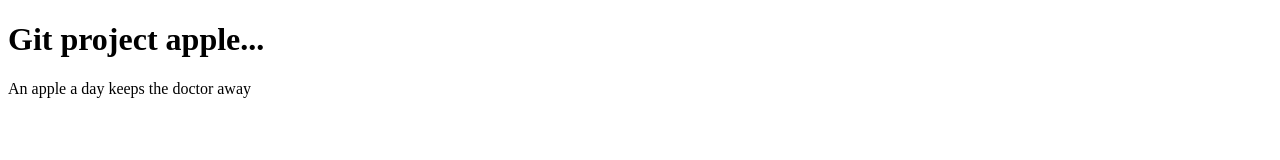
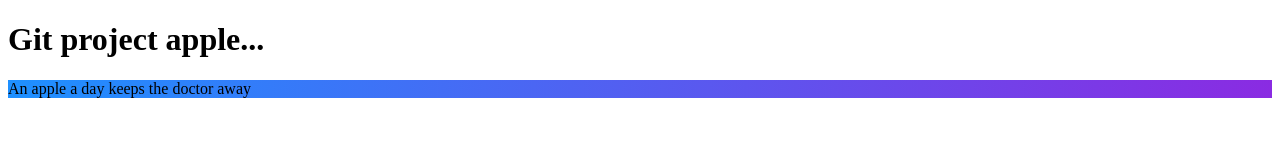
Before and after one commit to AlfazUlIslam/repo-apple, a plain HTML site: page index.html in a window 1280 px wide. Drawn offline with Linux system fonts and the light colour scheme.

Commit message:
background added

```diff
--- a/index.html
+++ b/index.html
@@ -4,9 +4,10 @@
     <meta charset="UTF-8">
     <meta name="viewport" content="width=device-width, initial-scale=1.0">
     <title>Document</title>
+    <link rel="stylesheet" href="style.css">
 </head>
 <body>
     <h1>Git project apple...</h1>
-    <p>An apple a day keeps the doctor away</p>
+    <p class="bg-gradient">An apple a day keeps the doctor away</p>
 </body>
 </html>
```
